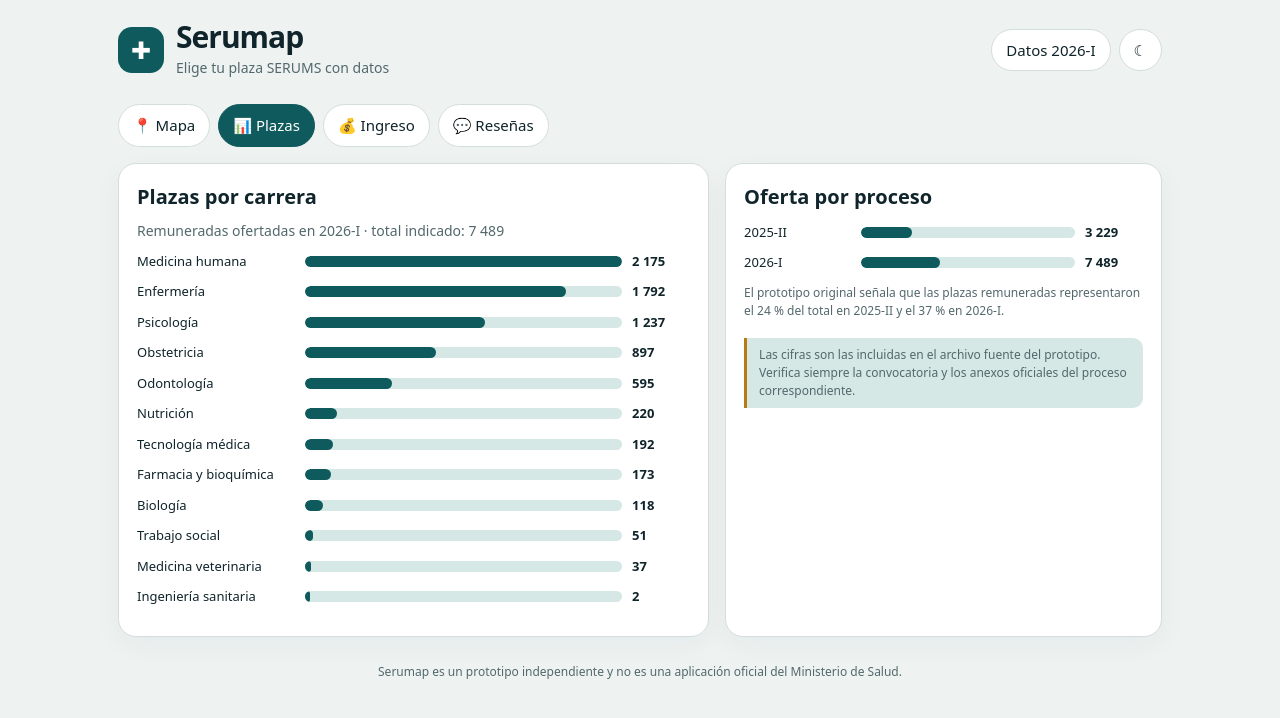
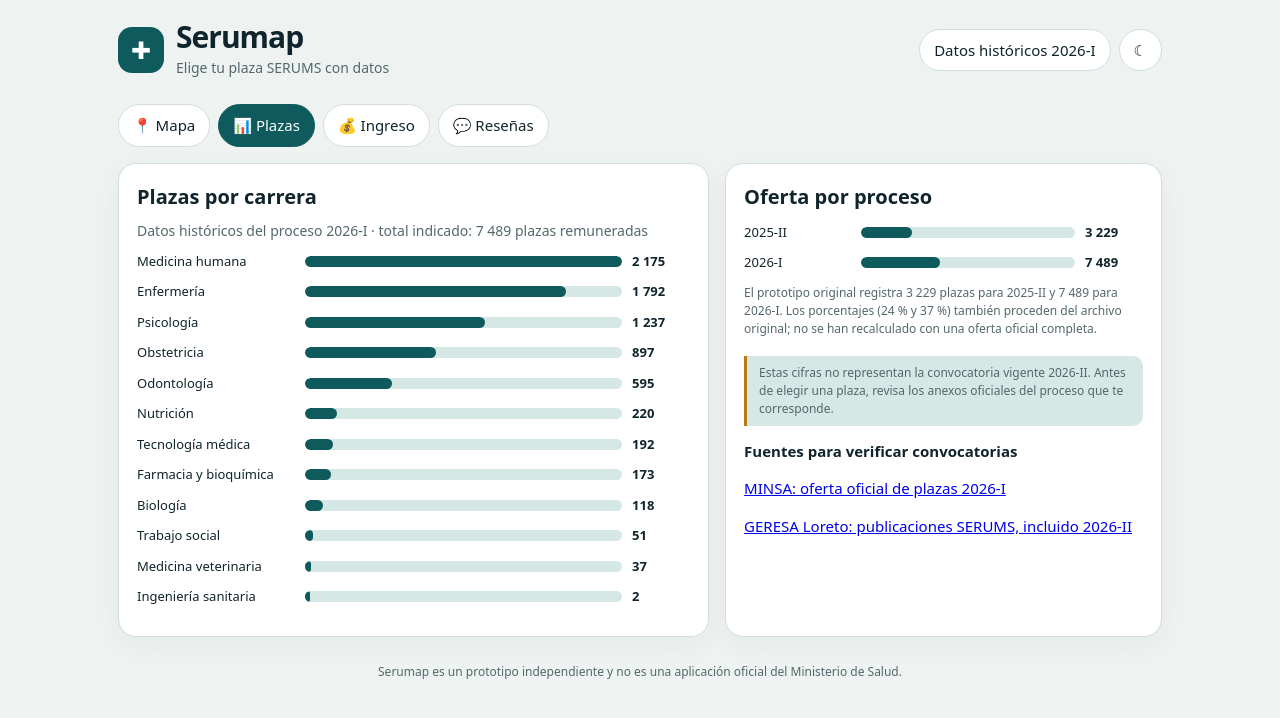
Before and after one commit to rhaiden33/SERUMAP, a plain HTML site: page index.html in a window 1280 px wide. Both pictures are taken after a click on the button "📊 Plazas". Drawn offline with Linux system fonts and the light colour scheme.

Commit message:
Clarify SERUMS data dates and add official sources

```diff
--- a/index.html
+++ b/index.html
@@ -33,7 +33,7 @@ h1{font-size:30px;line-height:1;margin:0;letter-spacing:-1px}h2{font-size:20px;m
 label.field{display:block;margin:12px 0}label.field span{display:block;font-weight:650;font-size:13px;margin-bottom:5px}
 input,select,textarea{width:100%;padding:11px;border:1px solid var(--line);border-radius:10px;background:var(--bg);color:var(--ink)}textarea{min-height:90px}
 .review{border-top:1px solid var(--line);padding:13px 0}.stars{color:var(--gold);letter-spacing:2px}.notice{border-left:3px solid var(--gold);padding:8px 12px;background:var(--soft);border-radius:0 10px 10px 0;font-size:12px;color:var(--muted)}
-footer{text-align:center;color:var(--muted);font-size:12px;padding:10px}
+footer{text-align:center;color:var(--muted);font-size:12px;padding:10px}\nbutton:focus-visible,a:focus-visible,input:focus-visible,select:focus-visible,textarea:focus-visible{outline:3px solid var(--gold);outline-offset:3px}\na{color:var(--teal);text-underline-offset:3px}
 @media(max-width:760px){.shell{padding:16px 13px 95px}.grid{grid-template-columns:1fr}.card{padding:15px}h1{font-size:27px}.stat{font-size:38px}.header-actions .pill{display:none}}
 @media(prefers-reduced-motion:no-preference){button,.card{transition:background .15s,border-color .15s,transform .15s}button:active{transform:scale(.98)}}
 </style>
@@ -42,7 +42,7 @@ footer{text-align:center;color:var(--muted);font-size:12px;padding:10px}
 <div class="shell">
 <header>
  <div class="brand"><div class="logo">✚</div><div><h1>Serumap</h1><p class="sub">Elige tu plaza SERUMS con datos</p></div></div>
- <div class="header-actions"><span class="pill">Datos 2026-I</span><button class="btn" id="themeBtn" aria-label="Cambiar tema">☾</button></div>
+ <div class="header-actions"><span class="pill">Datos históricos 2026-I</span><button class="btn" id="themeBtn" aria-label="Cambiar tema">☾</button></div>
 </header>
 <nav class="tabs" aria-label="Secciones">
  <button class="tab" data-tab="mapa" aria-selected="true">📍 Mapa</button>
@@ -55,19 +55,19 @@ footer{text-align:center;color:var(--muted);font-size:12px;padding:10px}
  <div class="grid">
   <article class="card"><h2>Explora las regiones</h2><p class="sub">Selecciona una burbuja o región para consultar su oferta.</p>
    <div class="map-wrap"><svg id="map" viewBox="0 0 310 420" role="img" aria-label="Mapa esquemático del Perú"></svg></div>
-   <div class="region-list" id="regionChips"></div><p class="hint">Mapa esquemático; el tamaño de las burbujas representa las plazas listadas.</p>
+   <div class="region-list" id="regionChips"></div><p class="hint">Mapa esquemático con 11 regiones seleccionadas. No representa la distribución nacional completa; las cifras corresponden al prototipo 2026-I.</p>
   </article>
   <article class="card" id="regionDetail" aria-live="polite"></article>
  </div>
 </section>
 <section class="panel" id="panel-plazas" hidden>
  <div class="grid">
-  <article class="card"><h2>Plazas por carrera</h2><p class="sub">Remuneradas ofertadas en 2026-I · total indicado: 7 489</p><div id="careerBars"></div></article>
+  <article class="card"><h2>Plazas por carrera</h2><p class="sub">Datos históricos del proceso 2026-I · total indicado: 7 489 plazas remuneradas</p><div id="careerBars"></div></article>
   <article class="card"><h2>Oferta por proceso</h2>
    <div class="progress-row"><span>2025-II</span><div class="track"><div class="fill" style="width:24%"></div></div><b>3 229</b></div>
    <div class="progress-row"><span>2026-I</span><div class="track"><div class="fill" style="width:37%"></div></div><b>7 489</b></div>
-   <p class="hint">El prototipo original señala que las plazas remuneradas representaron el 24 % del total en 2025-II y el 37 % en 2026-I.</p>
-   <div class="notice" style="margin-top:18px">Las cifras son las incluidas en el archivo fuente del prototipo. Verifica siempre la convocatoria y los anexos oficiales del proceso correspondiente.</div>
+   <p class="hint">El prototipo original registra 3 229 plazas para 2025-II y 7 489 para 2026-I. Los porcentajes (24 % y 37 %) también proceden del archivo original; no se han recalculado con una oferta oficial completa.</p>
+   <div class="notice" style="margin-top:18px">Estas cifras no representan la convocatoria vigente 2026-II. Antes de elegir una plaza, revisa los anexos oficiales del proceso que te corresponde.</div><p style="margin-top:14px"><b>Fuentes para verificar convocatorias</b></p><p><a href="https://www.gob.pe/institucion/minsa/informes-publicaciones/8040039-oferta-de-plazas-serums-remuneradas-y-equivalentes-2026-i" target="_blank" rel="noopener noreferrer">MINSA: oferta oficial de plazas 2026-I</a></p><p><a href="https://www.geresaloreto.gob.pe/Serums.php" target="_blank" rel="noopener noreferrer">GERESA Loreto: publicaciones SERUMS, incluido 2026-II</a></p>
   </article>
  </div>
 </section>
@@ -85,7 +85,7 @@ footer{text-align:center;color:var(--muted);font-size:12px;padding:10px}
    </div>
   </article>
   <article class="card"><h2>Ingreso estimado</h2><div class="result"><div class="stat" id="monthly">S/ 6 624</div><span class="muted">al mes (bruto)</span><p style="margin:12px 0 0">En 12 meses: <b id="yearly">S/ 79 488</b></p></div>
-   <p class="notice" style="margin-top:16px">Estimado referencial según los importes incluidos en el prototipo. Las bonificaciones exactas dependen de la plaza y pueden cambiar. No representa una oferta laboral ni garantiza el pago indicado.</p>
+   <p class="notice" style="margin-top:16px">Los importes y bonificaciones provienen del prototipo original y no han sido verificados para 2026-II. Las condiciones varían según institución, plaza y normativa aplicable. No uses este cálculo para comparar ofertas ni como promesa de pago; confirma el monto en el anexo oficial de la plaza.</p>
   </article>
  </div>
 </section>
@@ -130,7 +130,7 @@ function drawRegions(){
 }
 function drawDetail(){
  const index=regions.findIndex(r=>r[0]===selected),r=regions[index];
- document.getElementById("regionDetail").innerHTML='<h2>'+r[0]+'</h2><div class="stat">'+fmt(r[1])+'</div><p class="muted">plazas remuneradas</p><p>Equivale al <b>'+(r[1]/TOTAL*100).toFixed(1).replace(".",",")+' %</b> de la oferta nacional indicada y ocupa el puesto <b>'+(index+1)+'</b> entre las '+regions.length+' regiones mostradas.</p><div class="notice">El ranking considera únicamente las regiones incluidas en este prototipo, no todas las regiones del país.</div>';
+ document.getElementById("regionDetail").innerHTML='<h2>'+r[0]+'</h2><div class="stat">'+fmt(r[1])+'</div><p class="muted">plazas remuneradas</p><p>Equivale al <b>'+(r[1]/TOTAL*100).toFixed(1).replace(".",",")+' %</b> de la oferta nacional indicada y ocupa el puesto <b>'+(index+1)+'</b> entre las '+regions.length+' regiones mostradas.</p><div class="notice">El ranking considera únicamente las 11 regiones incluidas en este prototipo, no todas las regiones del país. Datos históricos 2026-I; verificar contra los anexos oficiales.</div>';
 }
 function pick(name){selected=name;drawMap();drawRegions();drawDetail()}
 document.getElementById("careerBars").innerHTML=careers.map(c=>'<div class="progress-row"><span>'+c[0]+'</span><div class="track"><div class="fill" style="width:'+Math.max(c[1]/careers[0][1]*100,1.5)+'%"></div></div><b>'+fmt(c[1])+'</b></div>').join("");
```
